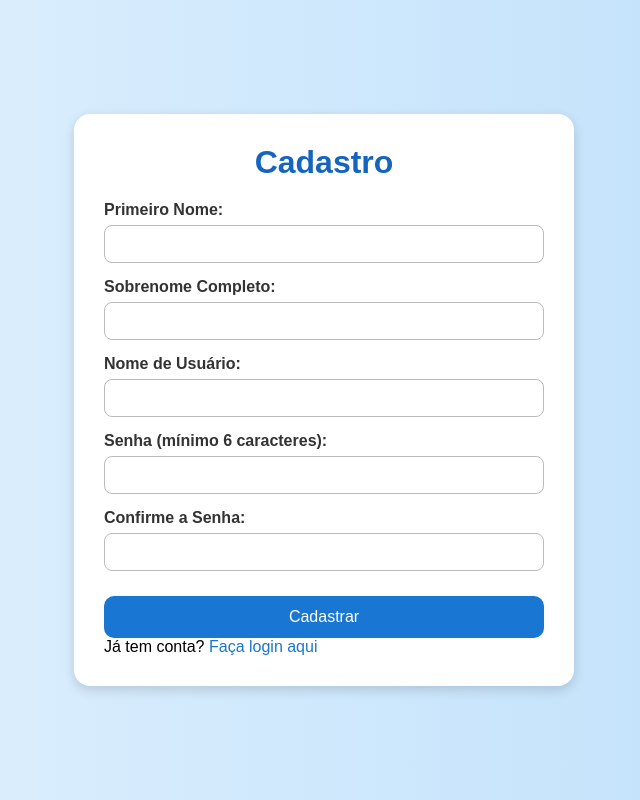
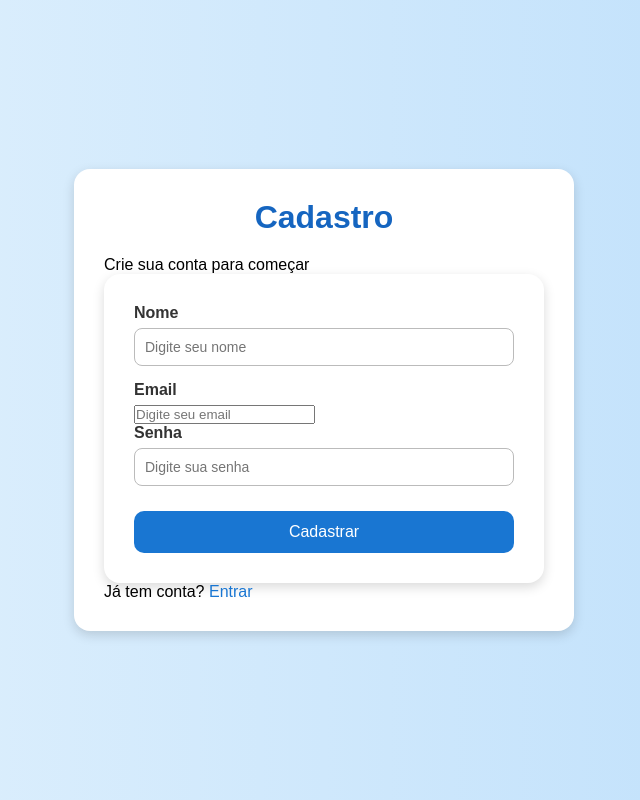
Before and after one commit to LGiugno/controle-de-comida, a plain HTML site: page cadastro.html in a window 1280 px wide. Shown: the whole page, without its empty margins (316-956 px from the left). Drawn offline with Linux system fonts and the light colour scheme.

Commit message:
Update cadastro.html

```diff
--- a/cadastro.html
+++ b/cadastro.html
@@ -1,43 +1,29 @@
 <!DOCTYPE html>
 <html lang="pt-BR">
 <head>
-    <meta charset="UTF-8">
-    <meta name="viewport" content="width=device-width, initial-scale=1.0">
-    <title>Cadastro</title>
-    <link rel="stylesheet" href="style.css">
-    <script src="script.js" defer></script>
+  <meta charset="UTF-8">
+  <meta name="viewport" content="width=device-width, initial-scale=1.0">
+  <title>Cadastro - Controle de Comida</title>
+  <link rel="stylesheet" href="style.css">
 </head>
 <body>
-    <form id="signupForm">
-        <h1>Cadastro</h1>
+  <div class="container fade-in-up">
+    <h1>Cadastro</h1>
+    <p class="sub">Crie sua conta para começar</p>
+    <form id="cadastroForm">
+      <label class="small">Nome</label>
+      <input type="text" id="cadastroNome" placeholder="Digite seu nome" required>
 
-        <div>
-            <label for="nomeCompleto">Primeiro Nome:</label>
-            <input type="text" id="nomeCompleto" name="nomeCompleto" required>
-        </div>
+      <label class="small">Email</label>
+      <input type="email" id="cadastroEmail" placeholder="Digite seu email" required>
 
-        <div>
-            <label for="sobrenomeCompleto">Sobrenome Completo:</label>
-            <input type="text" id="sobrenomeCompleto" name="sobrenomeCompleto" required>
-        </div>
+      <label class="small">Senha</label>
+      <input type="password" id="cadastroSenha" placeholder="Digite sua senha" required>
 
-        <div>
-            <label for="username">Nome de Usuário:</label>
-            <input type="text" id="username" name="username" required>
-        </div>
-
-        <div>
-            <label for="password">Senha (mínimo 6 caracteres):</label>
-            <input type="password" id="password" name="password" required minlength="6">
-        </div>
-
-        <div>
-            <label for="confirmPassword">Confirme a Senha:</label>
-            <input type="password" id="confirmPassword" name="confirmPassword" required minlength="6">
-        </div>
-
-        <button type="submit">Cadastrar</button>
-        <p>Já tem conta? <a href="index.html">Faça login aqui</a></p>
+      <button type="submit">Cadastrar</button>
     </form>
+    <p class="helper mt-12">Já tem conta? <a href="index.html">Entrar</a></p>
+  </div>
+  <script src="script.js"></script>
 </body>
 </html>
```
